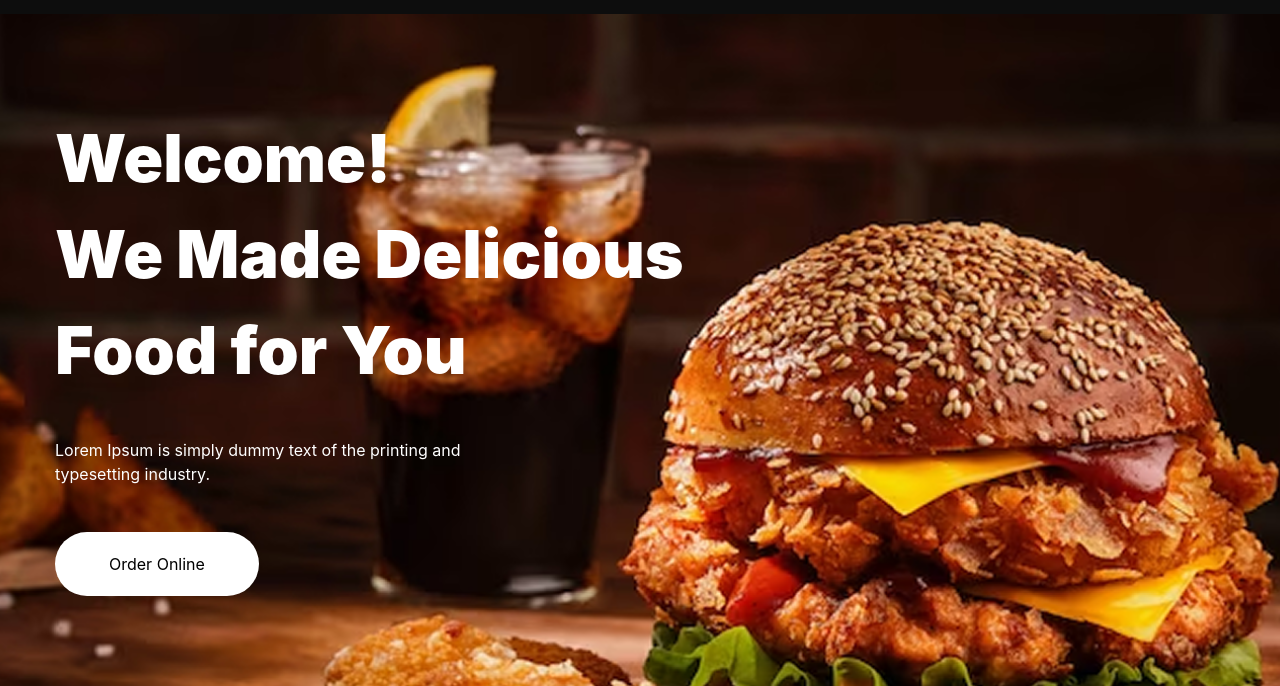
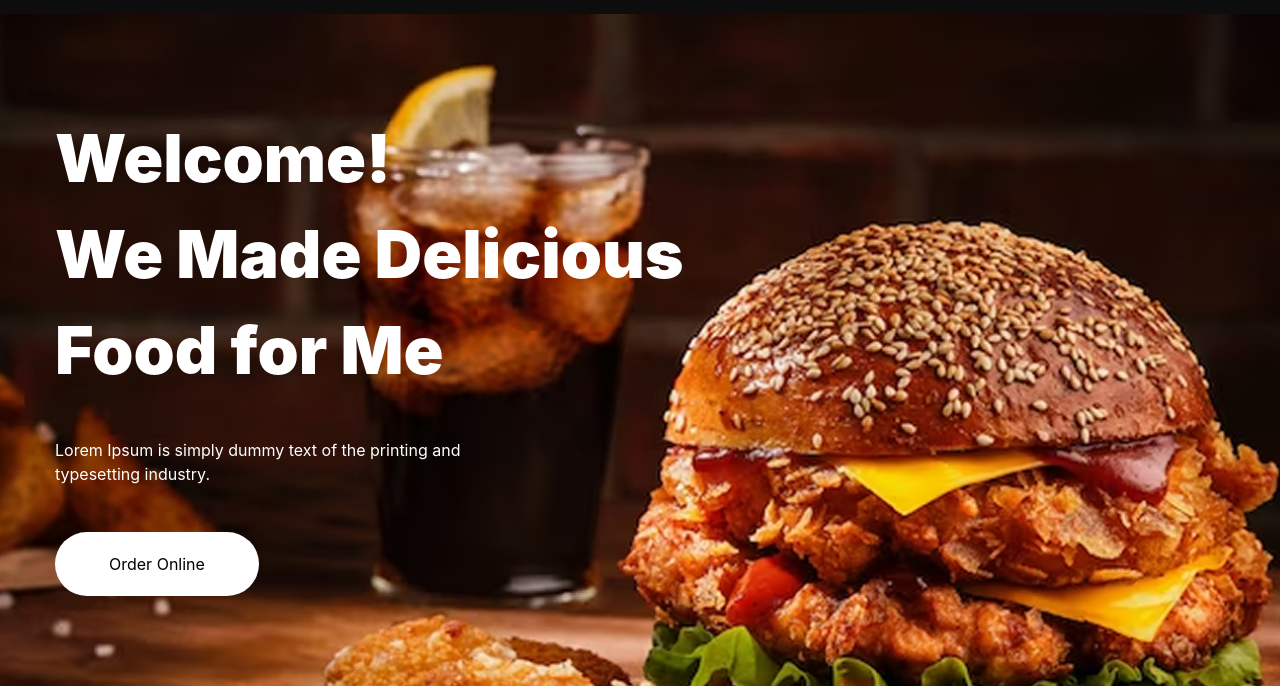
Before and after one commit to Belalsumon/Restaurent, a website: page index.html in a window 1280 px wide. Shown: the part 114-800 px from the top of the page. Drawn offline with Linux system fonts and the light colour scheme.

Commit message:
update me

```diff
--- a/index.html
+++ b/index.html
@@ -41,7 +41,7 @@
 
         <div class="container">
             <div class="w-163">
-                <h1 class="text-[66px] font-black leading-24 pt-24 pb-10">Welcome! <br> We Made Delicious Food for You
+                <h1 class="text-[66px] font-black leading-24 pt-24 pb-10">Welcome! <br> We Made Delicious Food for Me
                 </h1>
                 <p class="pb-11.5">Lorem Ipsum is simply dummy text of the printing and <br> typesetting industry. </p>
                 <button class="btn mb-61.5">Order Online</button>
```
